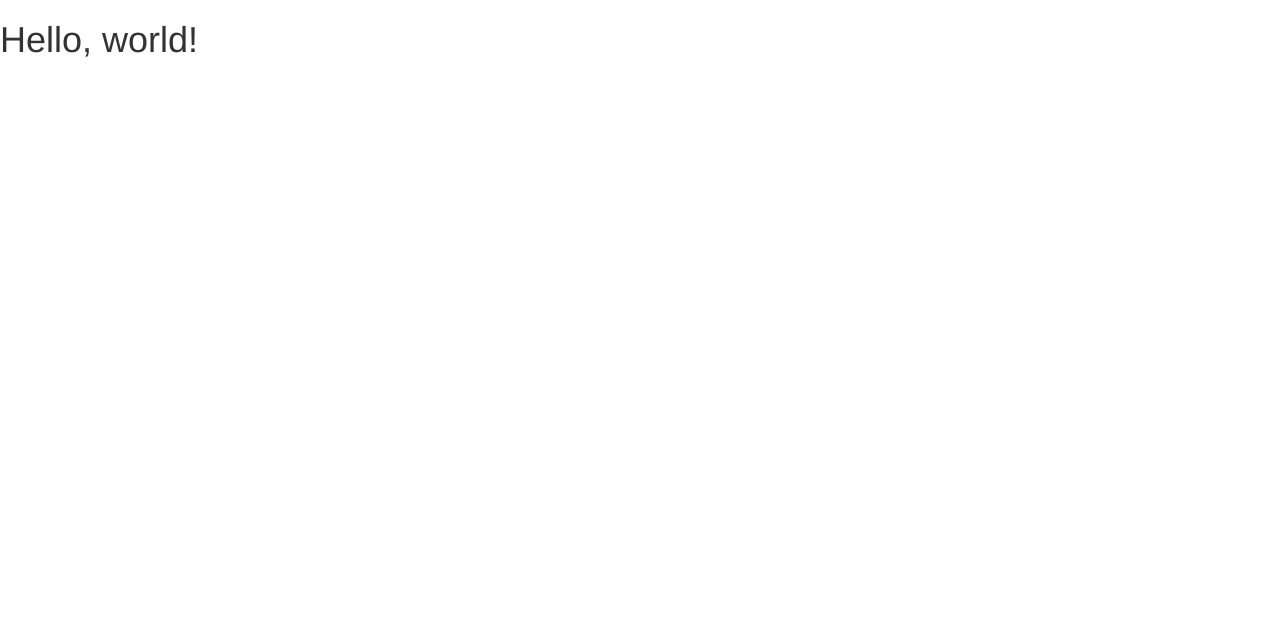
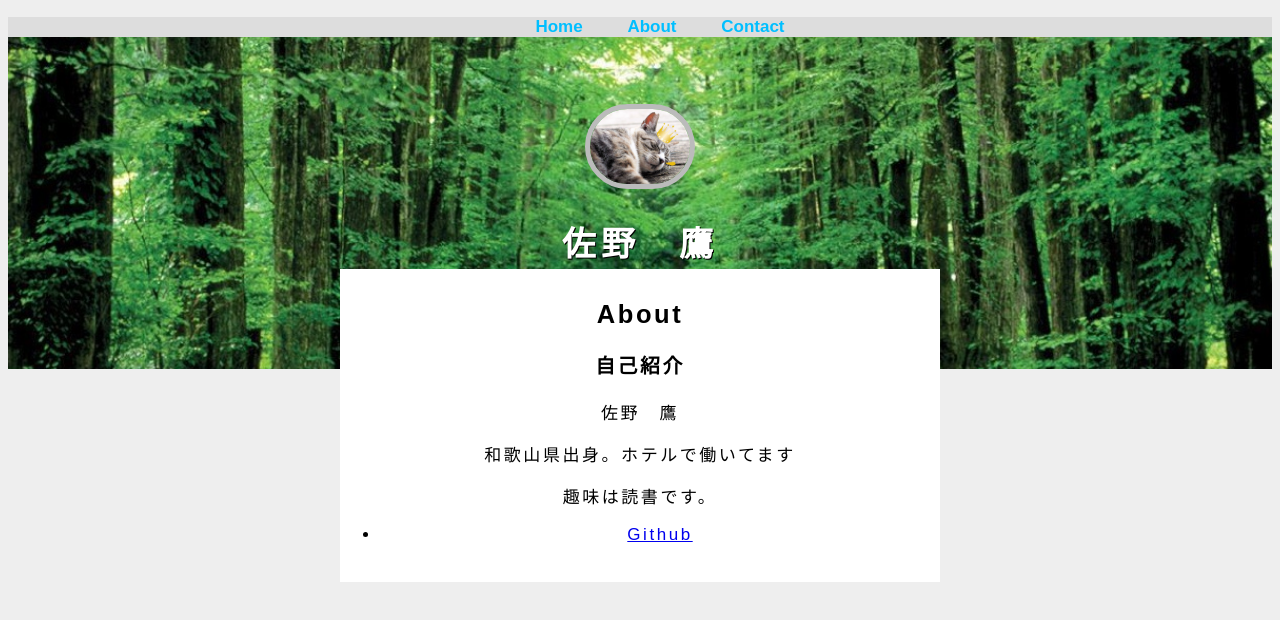
Before and after one commit to sanoyoh/sanoyoh.github.io, a plain HTML site: page index.html in a window 1280 px wide. Drawn offline with nearby package versions, Linux system fonts and the light colour scheme.

Commit message:
first commit

```diff
--- a/index.html
+++ b/index.html
@@ -2,17 +2,35 @@
 <html lang="ja">
   <head>
     <meta charset="utf-8">
-    <meta http-equiv="X-UA-Compatible" content="IE=edge">
-    <meta name="viewport" content="width=device-width, initial-scale=1">
-    <title>Bootstrap Sample</title>
-    <!-- BootstrapのCSS読み込み -->
-    <link rel="stylesheet" href="//maxcdn.bootstrapcdn.com/bootstrap/3.3.5/css/bootstrap.min.css">
-    <!-- jQuery読み込み -->
-    <script src="//ajax.googleapis.com/ajax/libs/jquery/1.11.3/jquery.min.js"></script>
-    <!-- BootstrapのJS読み込み -->
-    <script src="//maxcdn.bootstrapcdn.com/bootstrap/3.3.5/js/bootstrap.min.js"></script>
-  </head>
-  <body>
-    <h1>Hello, world!</h1>
-  </body>
+    <title>佐野　鷹</title>
+    <link rel="stylesheet" href="2about.css">
+    <meta name="description" content="自己紹介ページ">
+   </head>
+   <body>
+    <header>
+     <nav>
+      <ul>
+       <li><a href="index.html">Home</a></li>
+       <li><a href="about.html" class="selected">About</a></li>
+       <li><a href="contact.html">Contact</a></li>
+      </ul>
+     </nav>
+     <div id="logo">
+     <img src="profile.jpg" alt="">
+     <h1>佐野　鷹</h1>
+     </div>
+    </header>
+    <div class="container">
+     <section>
+      <h2>About</h2>
+      <h3>自己紹介</h3>
+      <p>佐野　鷹</p>
+      <p>和歌山県出身。ホテルで働いてます</p>
+      <p>趣味は読書です。</p>
+      <ul>
+       <li><a href="https://github.com/sanoyoh">Github</a></li>
+      </ul>
+    </section>
+    </div>
+   </body>
 </html>
```
Also changed, not shown: bg.jpg (added), profile.jpg (added).
